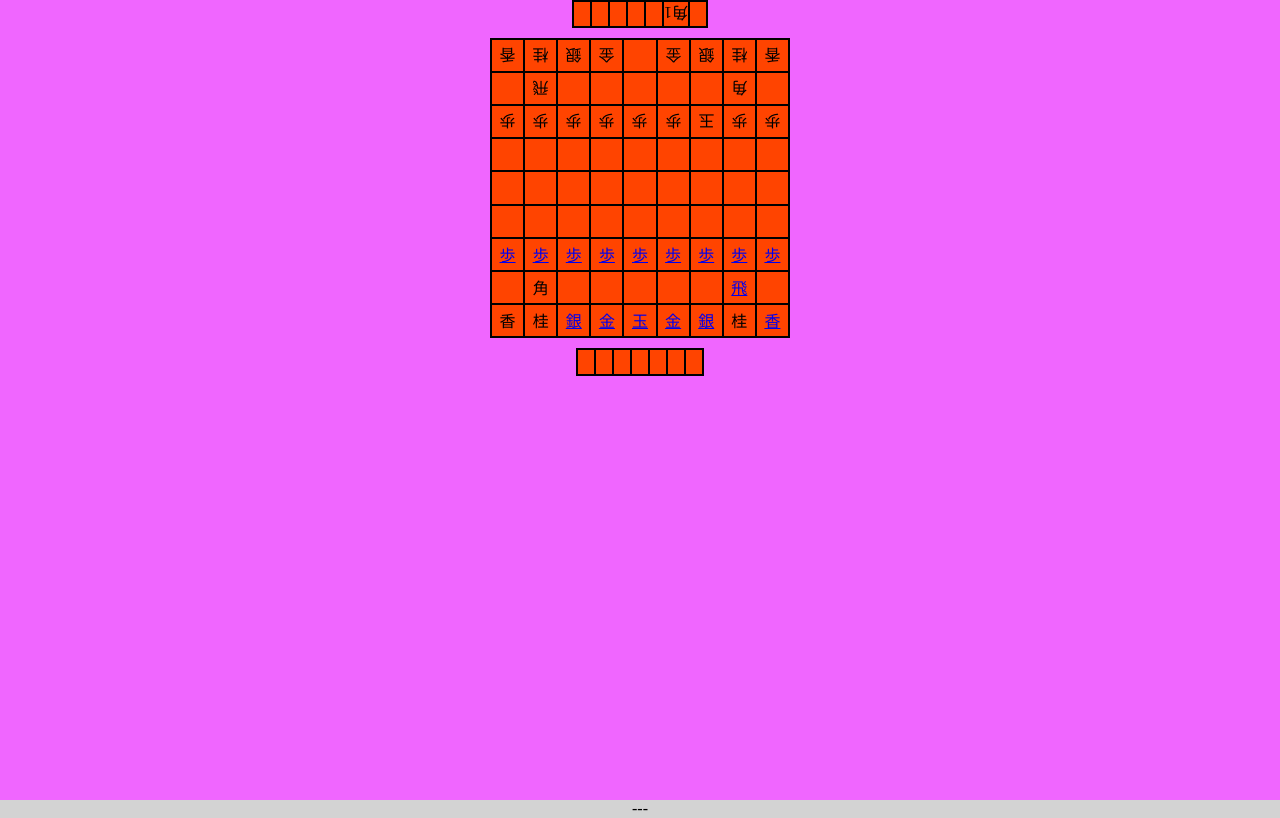
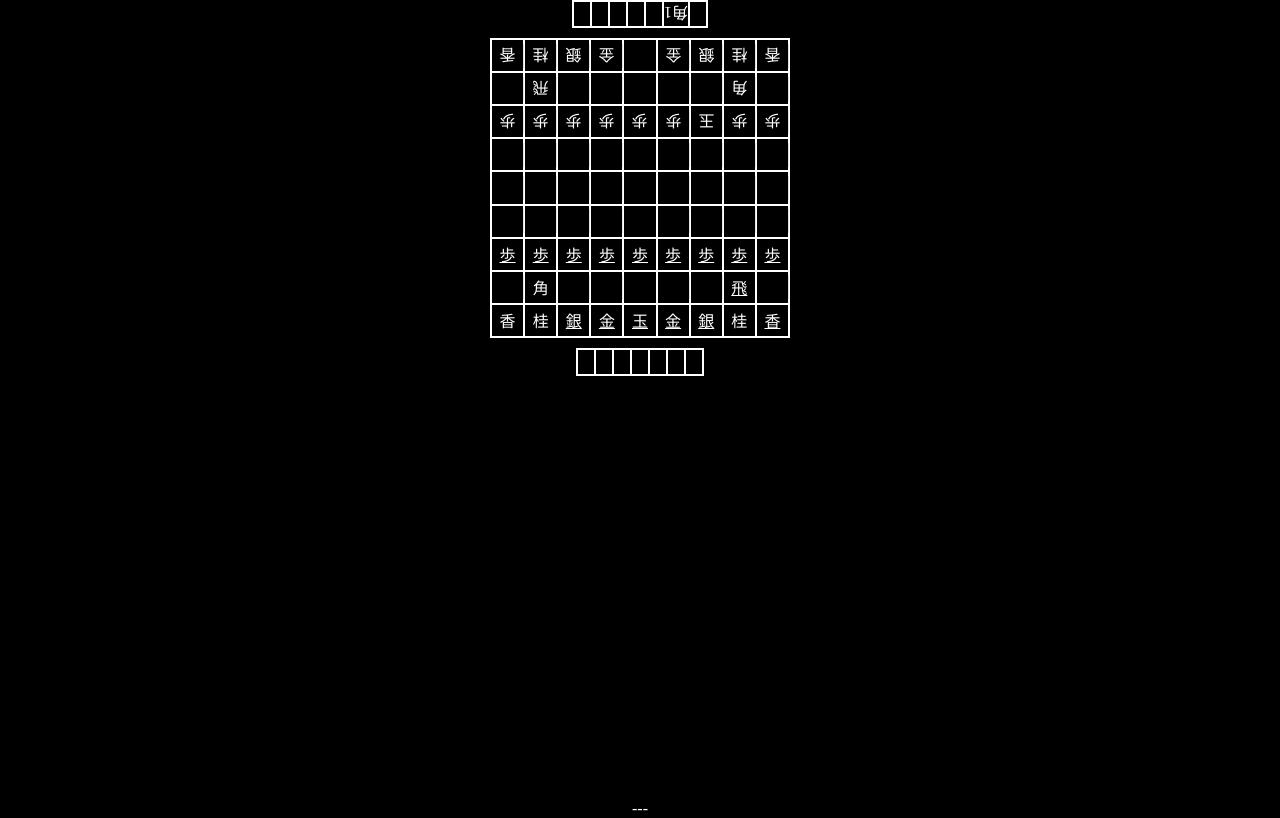
Before and after one commit to kannono1/knnshogi-haxe, a plain HTML site: page index.html in a window 1280 px wide. Drawn offline with Linux system fonts and the light colour scheme.

Commit message:
css dark theme

```diff
--- a/css/style.css
+++ b/css/style.css
@@ -3,14 +3,14 @@
 * {
     margin: 0;
     padding: 0;
+    color: #FFFFFF;
+    background-color: #000000;
 }
 
 body{
-    background-color: lightgray;
 }
 
 #main_container {
-    background-color: #FFFF00;
     width: 100%;
     height: 100%;
     text-align: center;
@@ -18,19 +18,17 @@ body{
 }
 
 #board-container {
-    background-color: #F066FF;
     height: 100%;
 }
 
 table {
-    background-color: #FF4400;
     margin-right: auto;
     margin-left: auto;
     border-collapse: collapse;
 }
 
 table tr td{
-    border: 2px #000000 solid;
+    border: 2px #FFFFFF solid;
     text-align: center;
 }
 
@@ -48,11 +46,9 @@ table tr td{
     right: 0;
     bottom: 0;
     z-index: 100;
-    background-color: #00FF33;
 }
 
 #dialog_bg {
-    background-color: #000000;
     position: absolute;
     left: 0;
     top: 0;
```
